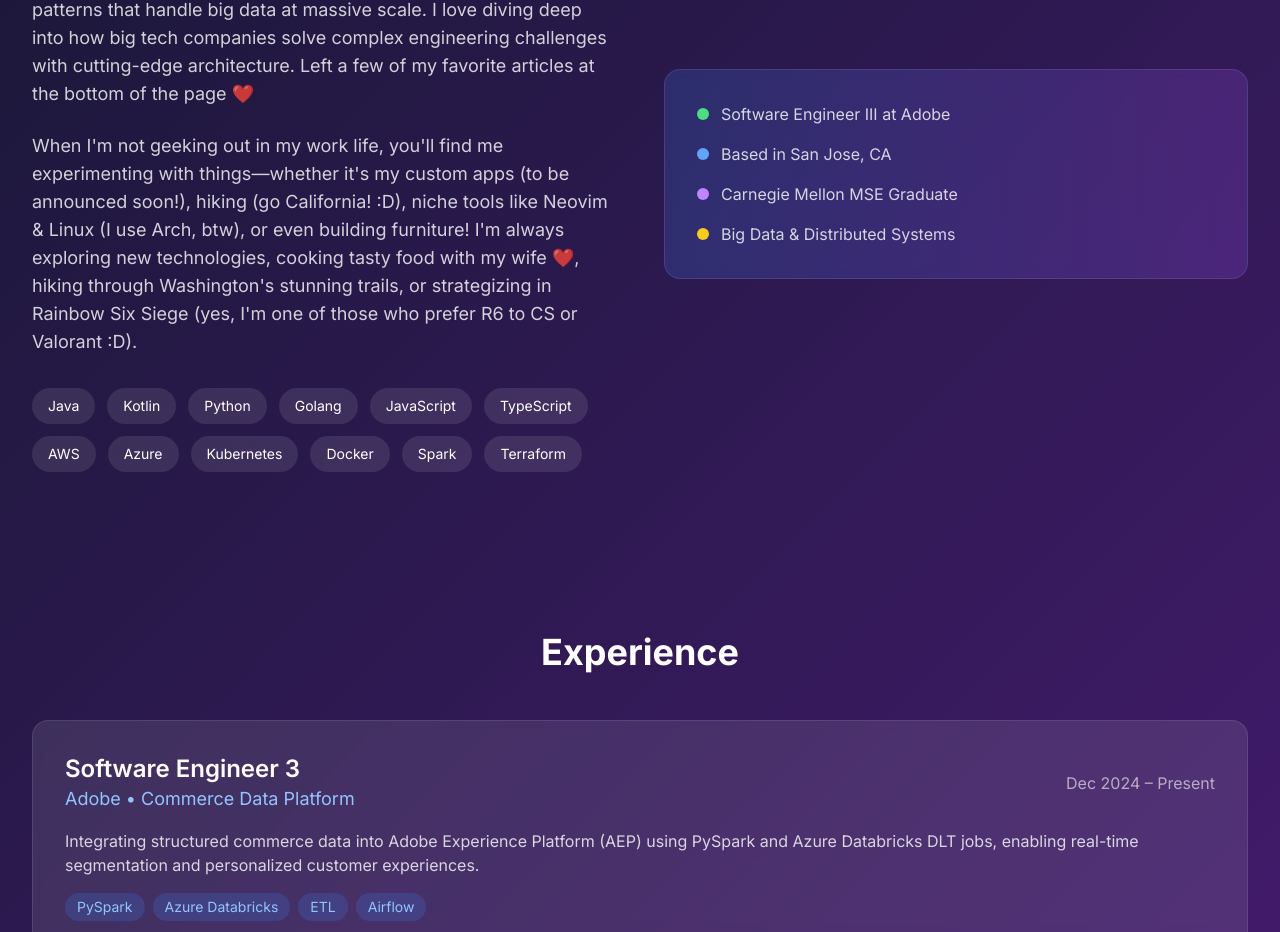
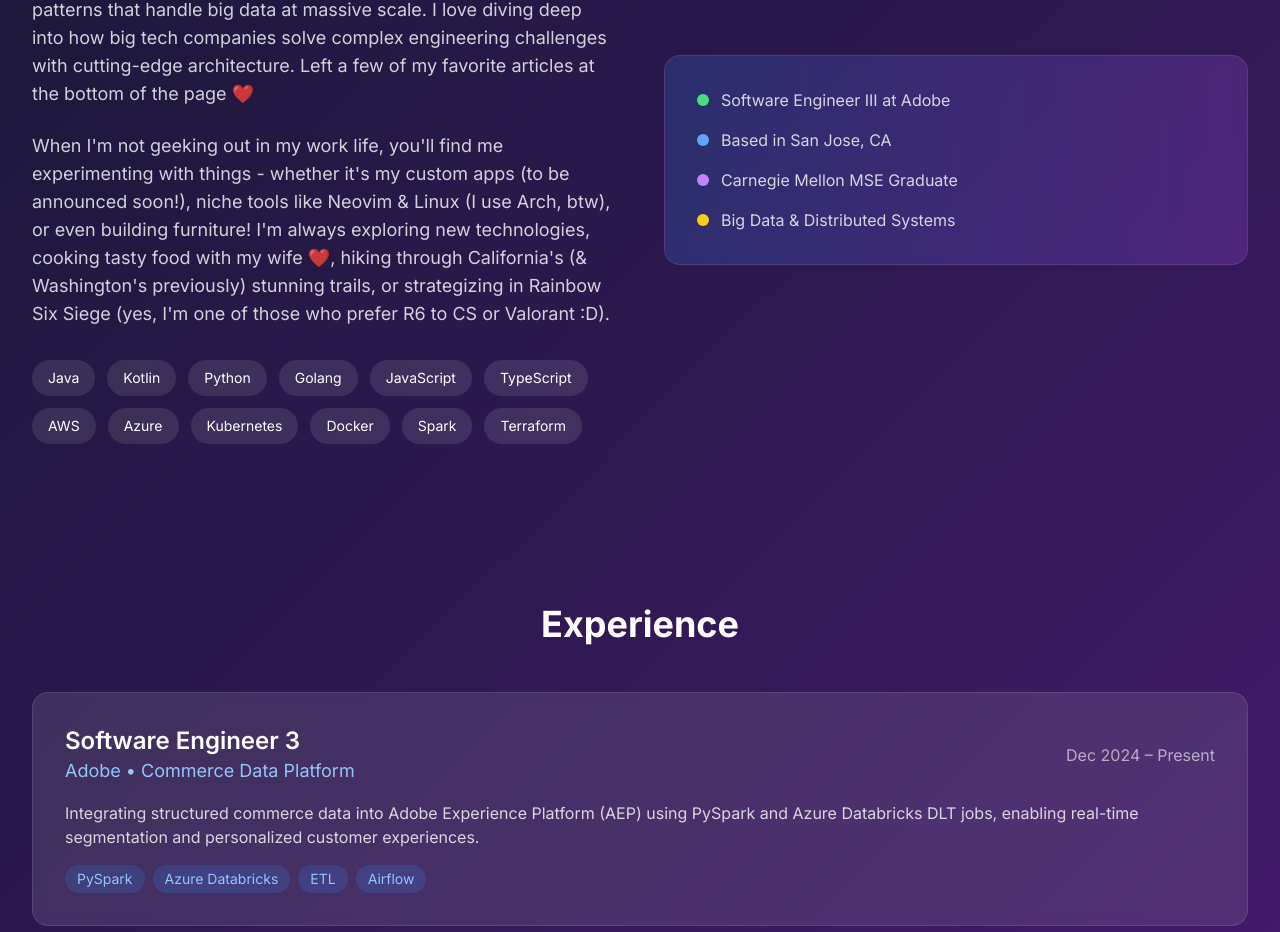
Before and after one commit to jeshwanth-reddi/dump, a React (Vite) app: page / in a window 1280 px wide. Shown: the part 814-1746 px from the top of the page. Built offline with nearby package versions, Linux system fonts and the light colour scheme; the HTML template or start-up script is replaced by a standard one.

Commit message:
small desc update

```diff
--- a/src/App.tsx
+++ b/src/App.tsx
@@ -366,7 +366,7 @@
                   I'm a Software Engineer at Adobe, based in the Bay Area. I'm passionate about designing scalable systems and architectural patterns that handle big data at massive scale. I love diving deep into how big tech companies solve complex engineering challenges with cutting-edge architecture. Left a few of my favorite articles at the bottom of the page ❤️
                 </p>
                 <p className="text-white/80 text-lg mb-8">
-                  When I'm not geeking out in my work life, you'll find me experimenting with things—whether it's my custom apps (to be announced soon!), hiking (go California! :D), niche tools like Neovim & Linux (I use Arch, btw), or even building furniture! I'm always exploring new technologies, cooking tasty food with my wife ❤️, hiking through Washington's stunning trails, or strategizing in Rainbow Six Siege (yes, I'm one of those who prefer R6 to CS or Valorant :D).
+                  When I'm not geeking out in my work life, you'll find me experimenting with things - whether it's my custom apps (to be announced soon!), niche tools like Neovim & Linux (I use Arch, btw), or even building furniture! I'm always exploring new technologies, cooking tasty food with my wife ❤️, hiking through California's (& Washington's previously) stunning trails, or strategizing in Rainbow Six Siege (yes, I'm one of those who prefer R6 to CS or Valorant :D).
                 </p>
                 <div className="flex flex-wrap gap-3">
                   {['Java', 'Kotlin', 'Python', 'Golang', 'JavaScript', 'TypeScript', 'AWS', 'Azure', 'Kubernetes', 'Docker', 'Spark', 'Terraform'].map((skill) => (
```
